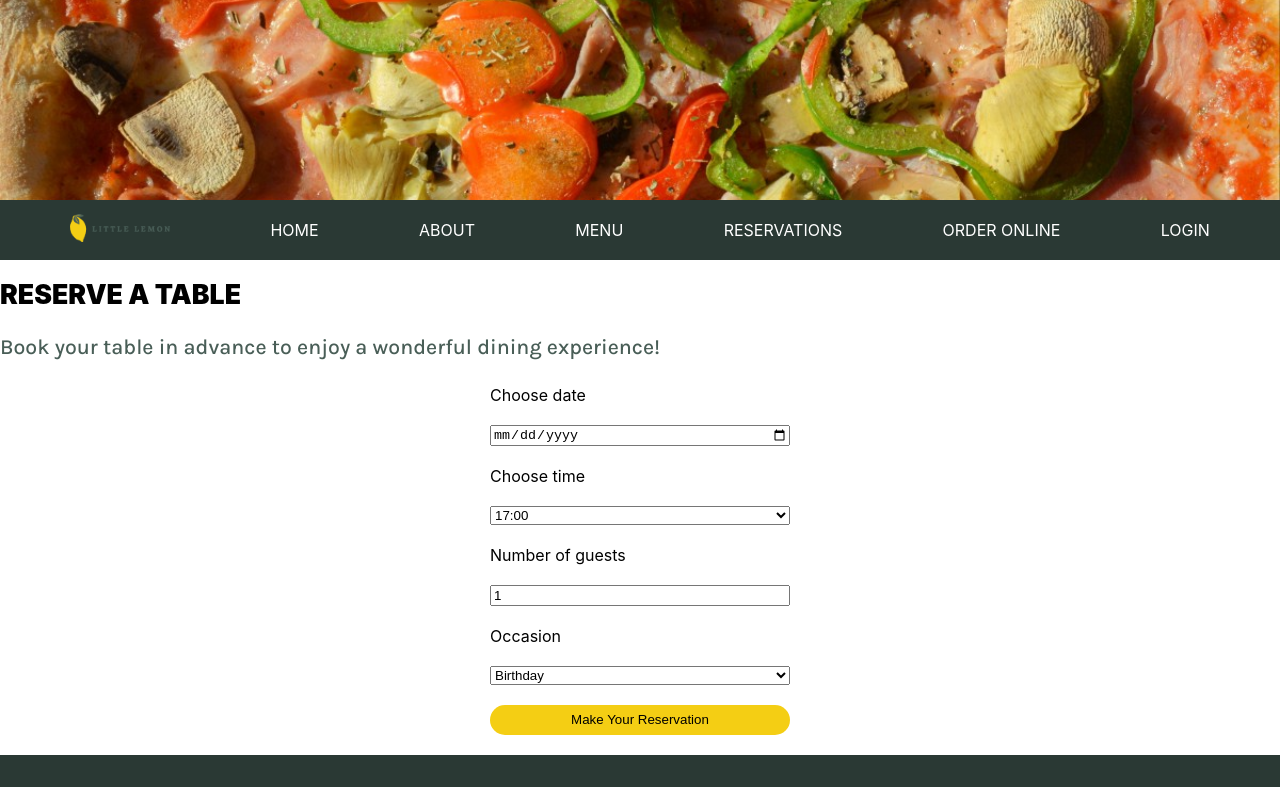
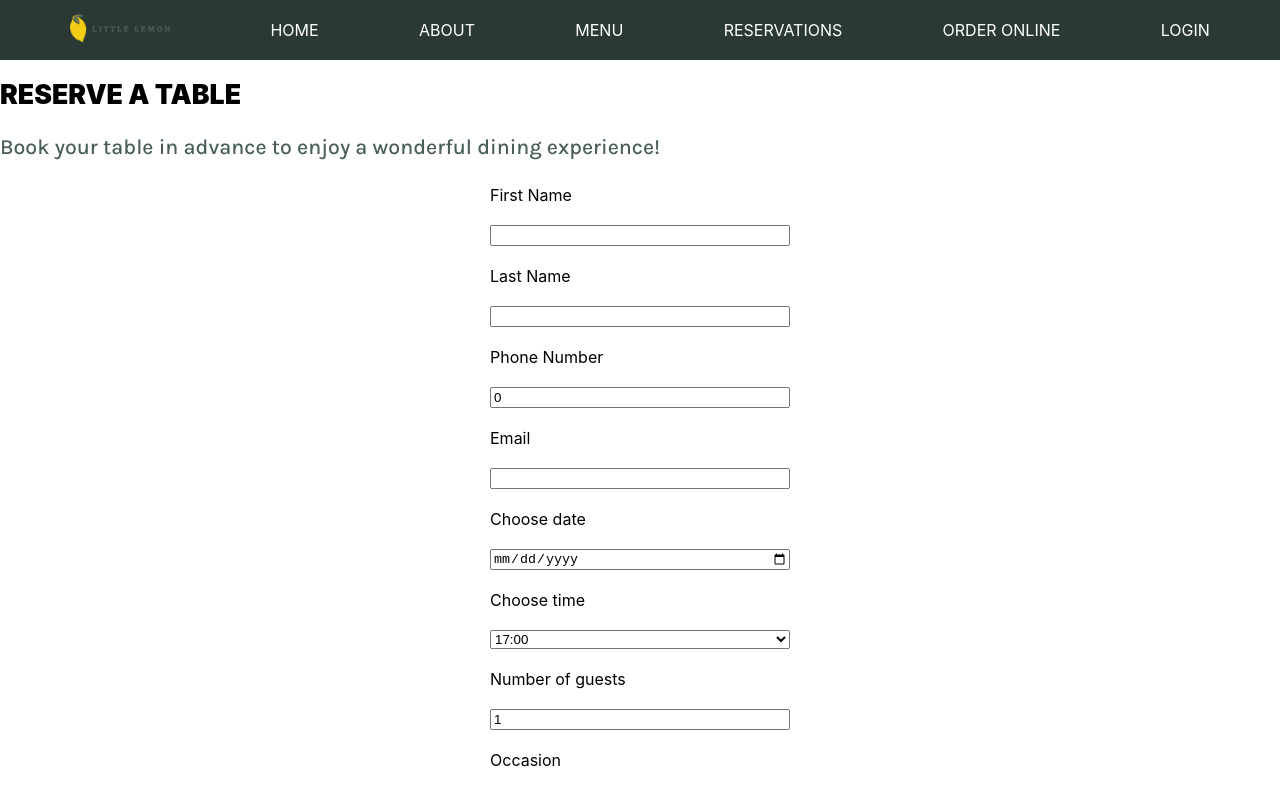
Before and after one commit to VeronicaAndersen/Little-Lemon-App, a React (Create React App) app: page /reservations in a window 1280 px wide. Shown: the top 787 px of the page. Built offline with nearby package versions, Linux system fonts and the light colour scheme; a web font is replaced by a local one.

Commit message:
Changed structure and pass states from parent to child

```diff
--- a/src/App.css
+++ b/src/App.css
@@ -45,17 +45,6 @@ p, .paragraph{
   font-family: "Karla" !important;
   font-size: 18pt !important;
   font-weight: 600 !important;
-}
-
-header {
-  height: 200px;
-  overflow: hidden;
-}
-
-header img {
-  width: 100%;
-  height: 100%;
-  object-fit: cover;
 }
 
 nav {
@@ -157,7 +146,6 @@ button:hover{
   color: #fff;
 }
 
-
 footer {
   background-color: #2a3934;
   height: 180px;
--- a/src/App.js
+++ b/src/App.js
@@ -1,27 +1,30 @@
 import './App.css';
+import React, { useState } from "react";
+import { Routes, Route } from "react-router-dom";
 import About from './Components/About';
 import HomePage from './Components/HomePage';
 import InProgress from './Components/InProgress';
-import { Routes, Route } from "react-router-dom";
-import Nav from './Components/Nav';
+import BookingPage from './Components/BookingPage';
+import Footer from './Components/Footer';
 import Header from './Components/Header';
-import Footer from './Components/Footer';
-import BookingPage from './Components/BookingPage';
 
 function App() {
+  const [availableTimes, setAvailableTimes]  = useState(["17:00", "18:00", "19:00", "20:00", "21:00", "22:00"]);
+
   return (
     <>
-    <Header />
-    <Nav/>
+      <Header availableTimes={availableTimes} setAvailableTimes={setAvailableTimes}/>
+
       <Routes>
-        <Route path="*" element={<HomePage />}></Route>
+        <Route path="/" element={<HomePage />}></Route>
         <Route path="/about" element={<About />}></Route>
-        <Route path="/menu" element={<InProgress/>}></Route>
-        <Route path="/reservations" element={<BookingPage/>}></Route>
-        <Route path="/orderOnline" element={<InProgress/>}></Route>
-        <Route path="/login" element={<InProgress/>}></Route>
+        <Route path="/menu" element={<InProgress />}></Route>
+        <Route path="/reservations" element={<BookingPage availableTimes={availableTimes} setAvailableTimes={setAvailableTimes}/>}></Route>
+        <Route path="/orderOnline" element={<InProgress />}></Route>
+        <Route path="/login" element={<InProgress />}></Route>
       </Routes>
-    <Footer />
+
+      <Footer />
     </>
   );
 }
--- a/src/Components/BookingForm.js
+++ b/src/Components/BookingForm.js
@@ -1,18 +1,19 @@
 import React, { useState } from "react";
 
-const BookingForm = () => {
-  // State to track form fields
+export default function BookingPage({ availableTimes, setAvailableTimes }) {
+  // Form state
   const [formData, setFormData] = useState({
+    firstName: "",
+    lastName: "",
+    phoneNumber: 0,
+    email: "",
     date: "",
     time: "17:00",
     guests: 1,
     occasion: "Birthday",
   });
 
-  // List of available times (stateful)
-  const [availableTimes] = useState(["17:00", "18:00", "19:00", "20:00", "21:00", "22:00"]);
-
-  // Handle input changes
+  // Handle form field changes
   const handleChange = (e) => {
     setFormData({ ...formData, [e.target.name]: e.target.value });
   };
@@ -20,7 +21,14 @@ const BookingForm = () => {
   // Handle form submission
   const handleSubmit = (e) => {
     e.preventDefault();
-    console.log("Reservation details:", formData);
+
+    // Remove the selected time from availableTimes
+    const updatedTimes = availableTimes.filter((time) => time !== formData.time);
+
+    // Update available times by passing the new array to setAvailableTimes
+    setAvailableTimes(updatedTimes);
+
+    console.log("Reservation submitted:", formData);
     alert("Reservation submitted successfully!");
   };
 
@@ -29,6 +37,54 @@ const BookingForm = () => {
       onSubmit={handleSubmit}
       style={{ display: "grid", maxWidth: "300px", gap: "20px", margin: "20px auto" }}
     >
+      <label htmlFor="firstName">First Name</label>
+      <input
+        type="text"
+        id="firstName"
+        name="firstName"
+        min="1"
+        max="20"
+        value={formData.firstName}
+        onChange={handleChange}
+        required
+      />
+
+      <label htmlFor="lastName">Last Name</label>
+      <input
+        type="text"
+        id="lastName"
+        name="lastName"
+        min="1"
+        max="20"
+        value={formData.lastName}
+        onChange={handleChange}
+        required
+      />
+
+      <label htmlFor="phoneNumber">Phone Number</label>
+      <input
+        type="number"
+        id="phoneNumber"
+        name="phoneNumber"
+        min="1"
+        max="20"
+        value={formData.phoneNumber}
+        onChange={handleChange}
+        required
+      />
+
+      <label htmlFor="email">Email</label>
+      <input
+        type="email"
+        id="email"
+        name="email"
+        min="1"
+        max="20"
+        value={formData.email}
+        onChange={handleChange}
+        required
+      />
+
       <label htmlFor="res-date">Choose date</label>
       <input
         type="date"
@@ -40,7 +96,12 @@ const BookingForm = () => {
       />
 
       <label htmlFor="res-time">Choose time</label>
-      <select id="res-time" name="time" value={formData.time} onChange={handleChange}>
+      <select
+        id="res-time"
+        name="time"
+        value={formData.time}
+        onChange={handleChange}
+      >
         {availableTimes.map((time) => (
           <option key={time} value={time}>
             {time}
@@ -61,7 +122,12 @@ const BookingForm = () => {
       />
 
       <label htmlFor="occasion">Occasion</label>
-      <select id="occasion" name="occasion" value={formData.occasion} onChange={handleChange}>
+      <select
+        id="occasion"
+        name="occasion"
+        value={formData.occasion}
+        onChange={handleChange}
+      >
         <option value="Birthday">Birthday</option>
         <option value="Anniversary">Anniversary</option>
       </select>
@@ -69,6 +135,4 @@ const BookingForm = () => {
       <button type="submit">Make Your Reservation</button>
     </form>
   );
-};
-
-export default BookingForm;
+}
--- a/src/Components/BookingPage.js
+++ b/src/Components/BookingPage.js
@@ -1,14 +1,14 @@
 import React from "react";
 import BookingForm from "./BookingForm";
 
-const BookingPage = () => {
+export default function BookingPage ({availableTimes, setAvailableTimes}) {
+
+
     return (
         <>
             <h1 className='section-title'>Reserve a Table</h1>
             <p>Book your table in advance to enjoy a wonderful dining experience!</p>
-            <BookingForm />
+            <BookingForm availableTimes={availableTimes} setAvailableTimes={setAvailableTimes} />
         </>
     );
 };
-
-export default BookingPage;
--- a/src/Components/Header.js
+++ b/src/Components/Header.js
@@ -1,9 +1,9 @@
 import React from 'react'
-
+import Nav from './Nav'
 export default function Header() {
     return (
         <header>
-            <img src={"/Images/Banner.jpg"} alt='banner'/>
+            <Nav/>
         </header>
     )
 }
--- a/src/Components/HeroSection.js
+++ b/src/Components/HeroSection.js
@@ -3,6 +3,7 @@ import { useNavigate } from "react-router-dom";
 
 export default function HeroSection() {
     const navigate = useNavigate();
+
     return (
         <article className='hero'>
             <section>
@@ -12,7 +13,7 @@ export default function HeroSection() {
                 <button onClick={() => navigate("/reservations")}>Reserve a table</button>
             </section>
             <section>
-                <img src='./Images/Bread.jpg' alt='Little Lemon' width={"200px"}/>
+                <img src='./Images/Bread.jpg' alt='Little Lemon' width={"200px"} />
             </section>
         </article>
     )
--- a/src/Components/HomePage.js
+++ b/src/Components/HomePage.js
@@ -1,14 +1,17 @@
-import React from 'react'
-import Footer from './Footer';
-import Header from './Header';
-import Main from './Main';
+import Specials from './Specials'
+import Testimonials from './Testimonials'
+import About from './About'
+import HeroSection from './HeroSection'
 
 export default function HomePage() {
     return (
         <>
-
-            <Main />
-
+            <main>
+                <HeroSection />
+                <Specials />
+                <Testimonials />
+                <About />
+            </main>
         </>
     )
 }
--- a/src/Components/Main.js
+++ /dev/null
@@ -1,15 +0,0 @@
-import Specials from './Specials'
-import Testimonials from './Testimonials'
-import About from './About'
-import HeroSection from './HeroSection'
-
-export default function Main() {
-    return (
-        <>
-            <HeroSection />
-            <Specials />
-            <Testimonials />
-            <About />
-        </>
-    )
-}
```
